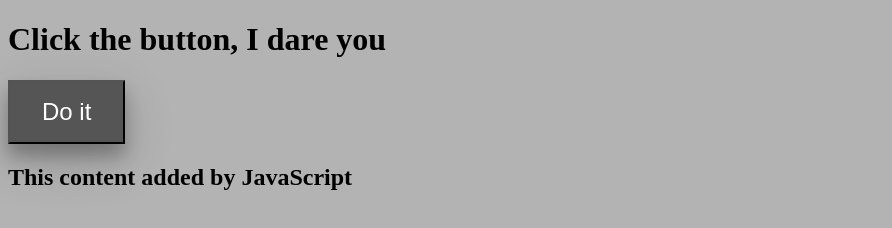
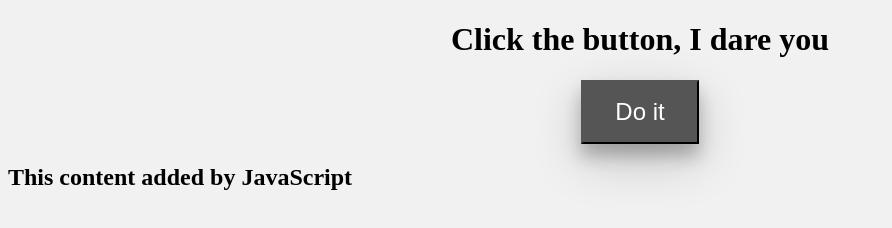
Before and after one commit to xLovell/my-personal-website, a plain HTML site: page index.html in a window 1280 px wide. Shown: the whole page, without its empty margins (0-892 px from the left). Drawn offline with Linux system fonts and the light colour scheme.

```diff
--- a/index.html
+++ b/index.html
@@ -6,7 +6,9 @@
   </head>
   <body>
     <h1>Click the button, I dare you</h1>
-    <button type="button">Do it</button>
+    <div id="button">
+        <button type="button">Do it</button>
+    </div>
     <script src="script.js"></script>
   </body>
 </html>
--- a/style.css
+++ b/style.css
@@ -1,6 +1,14 @@
 body {
-    background: rgb(179, 179, 179);
+    background: rgb(241, 241, 241);
   }
+
+h1 {
+    text-align: center;
+}
+
+div#button {
+    text-align: center;
+}
 
 button {
     padding: 16px 32px;
```
Also changed, not shown: sailor.jpg (added).
